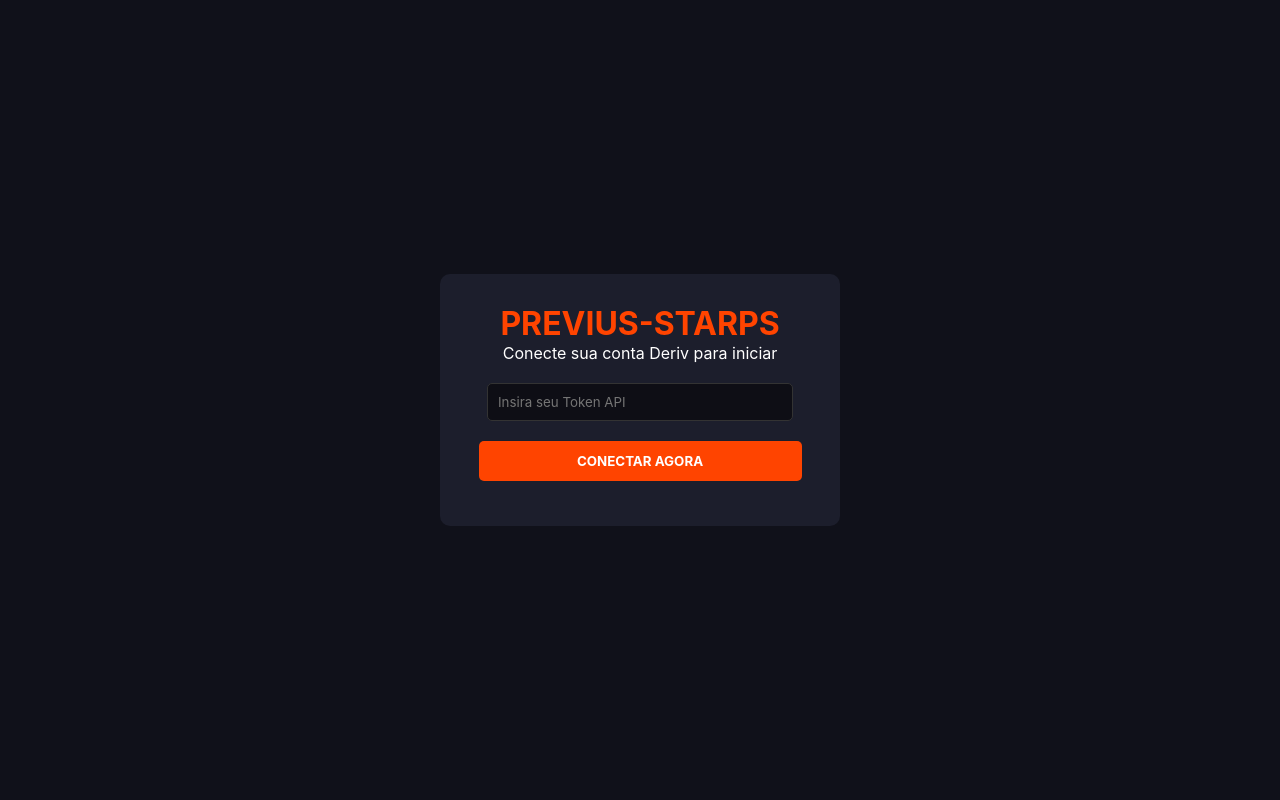
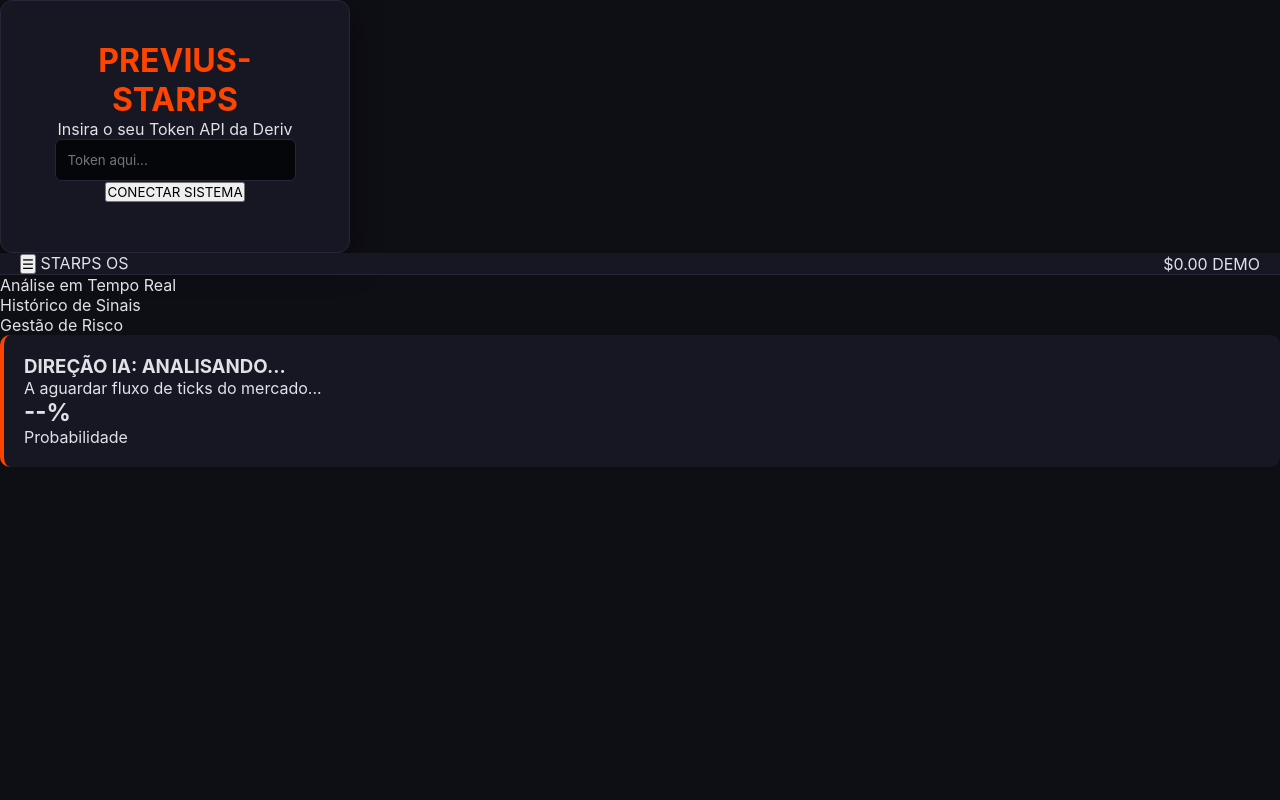
Before and after one commit to mauromanuek/Mauro-Paulo-starps-previus, a FastAPI app: page / in a window 1280 px wide. Run offline with FastAPI, Linux system fonts and the light colour scheme; some libraries are stand-ins or nearby versions.

Commit message:
Refactor login and dashboard structure in index.html

```diff
--- a/templates/index.html
+++ b/templates/index.html
@@ -3,98 +3,114 @@
 <head>
     <meta charset="UTF-8">
     <meta name="viewport" content="width=device-width, initial-scale=1.0">
-    <title>Previus-Starps | OS</title>
+    <title>Previus-Starps OS</title>
     <link rel="stylesheet" href="/static/style.css">
-    <style>
-        /* Ajustes rápidos de Identidade Visual */
-        :root { --accent-primary: #ff4400; --bg-deriv: #10111a; }
-        body { background-color: var(--bg-deriv); color: #fff; font-family: 'Inter', sans-serif; }
-        .btn-up { background: #00a081; color: white; border: none; padding: 15px; border-radius: 5px; cursor: pointer; font-weight: bold; }
-        .btn-down { background: #ef4444; color: white; border: none; padding: 15px; border-radius: 5px; cursor: pointer; font-weight: bold; }
-    </style>
+    <script src="https://s3.tradingview.com/tv.js"></script>
 </head>
 <body>
-
-    <div id="login-screen" class="view-active">
-        <div style="max-width: 400px; margin: 100px auto; text-align: center; background: #1c1e2c; padding: 30px; border-radius: 10px;">
-            <h1 style="color: var(--accent-primary);">PREVIUS-STARPS</h1>
-            <p>Conecte sua conta Deriv para iniciar</p>
-            <input type="password" id="tokenInput" placeholder="Insira seu Token API" style="width: 90%; padding: 10px; margin: 20px 0; border-radius: 5px; border: 1px solid #333; background: #0e0e15; color: white;">
-            <button onclick="connectBot()" style="width: 95%; padding: 12px; background: var(--accent-primary); border: none; color: white; border-radius: 5px; cursor: pointer; font-weight: bold;">CONECTAR AGORA</button>
-            <p id="statusLabel" style="font-size: 12px; margin-top: 15px; color: #888;"></p>
+    <div id="login-view" class="view active">
+        <div class="login-card">
+            <h1 style="color:#ff4400">PREVIUS-STARPS</h1>
+            <p>Insira o seu Token API da Deriv</p>
+            <input type="password" id="tokenInput" placeholder="Token aqui...">
+            <button onclick="connectToServer()">CONECTAR SISTEMA</button>
+            <p id="status-msg" style="margin-top:10px; font-size:12px; color:#888"></p>
         </div>
     </div>
 
-    <div id="main-dashboard" style="display: none;">
-        <header style="display: flex; justify-content: space-between; padding: 15px; background: #161722; border-bottom: 1px solid #252736;">
-            <div style="font-weight: bold; color: var(--accent-primary);">PREVIUS-STARPS v1.0</div>
-            <div id="userInfo">Saldo: <span id="balanceDisplay">$0.00</span></div>
+    <div id="dashboard-view" class="view">
+        <header>
+            <div class="header-left">
+                <button class="menu-btn" onclick="toggleMenu()">☰</button>
+                <span class="logo">STARPS OS</span>
+            </div>
+            <div class="header-right">
+                <span id="balance-display">$0.00</span>
+                <span id="type-display" class="badge">DEMO</span>
+            </div>
         </header>
 
-        <div style="display: flex; height: 90vh;">
-            <nav style="width: 200px; background: #161722; border-right: 1px solid #252736; padding: 20px;">
-                <ul style="list-style: none; padding: 0;">
-                    <li style="margin-bottom: 20px; cursor: pointer;">📊 Análise Geral</li>
-                    <li style="margin-bottom: 20px; cursor: pointer; color: var(--accent-primary);">⚡ Trade Rápido</li>
-                    <li style="margin-bottom: 20px; cursor: pointer;">⚙️ Configurações</li>
+        <div class="main-layout">
+            <nav id="sidebar">
+                <ul>
+                    <li class="active">Análise em Tempo Real</li>
+                    <li>Histórico de Sinais</li>
+                    <li>Gestão de Risco</li>
                 </ul>
             </nav>
 
-            <main style="flex-grow: 1; padding: 20px; display: flex; flex-direction: column;">
-                <div id="analysis-box" style="background: #1c1e2c; padding: 20px; border-radius: 8px; margin-bottom: 20px; border-left: 5px solid var(--accent-primary);">
-                    <h3>IA PREVISÃO: <span id="iaDirection">ANALISANDO...</span></h3>
-                    <p id="iaReason" style="color: #aaa;">Aguardando fluxo de dados dos ticks...</p>
-                    <div style="font-size: 24px; font-weight: bold; color: #00a081;" id="iaProb">--%</div>
+            <section class="content">
+                <div class="analysis-panel">
+                    <div class="signal-info">
+                        <h3>DIREÇÃO IA: <span id="iaAction">ANALISANDO...</span></h3>
+                        <p id="iaReason">A aguardar fluxo de ticks do mercado...</p>
+                    </div>
+                    <div class="signal-prob">
+                        <h2 id="iaProb">--%</h2>
+                        <span>Probabilidade</span>
+                    </div>
                 </div>
 
-                <div style="flex-grow: 1; background: #0e0e15; border-radius: 8px; display: flex; align-items: center; justify-content: center;">
-                    <p style="color: #444;">[ INTEGRAÇÃO TRADINGVIEW AQUI ]</p>
-                </div>
-
-                <div style="display: grid; grid-template-columns: 1fr 1fr; gap: 20px; margin-top: 20px;">
-                    <button class="btn-up" onclick="confirmTrade('CALL')">COMPRAR (UP)</button>
-                    <button class="btn-down" onclick="confirmTrade('PUT')">VENDER (DOWN)</button>
-                </div>
-            </main>
+                <div id="chart-container"></div>
+            </section>
         </div>
     </div>
 
     <script>
-        async function connectBot() {
+        function toggleMenu() { document.getElementById('sidebar').classList.toggle('open'); }
+
+        async function connectToServer() {
             const token = document.getElementById('tokenInput').value;
-            const status = document.getElementById('statusLabel');
-            status.innerText = "Iniciando conexão segura...";
+            const status = document.getElementById('status-msg');
+            if(!token) return status.innerText = "Insira um token!";
 
-            const response = await fetch('/login', {
+            status.innerText = "A validar token na Deriv...";
+
+            const res = await fetch('/login', {
                 method: 'POST',
                 headers: {'Content-Type': 'application/json'},
                 body: JSON.stringify({token: token})
             });
+            const data = await res.json();
 
-            const data = await response.json();
             if(data.status === 'success') {
-                document.getElementById('login-screen').style.display = 'none';
-                document.getElementById('main-dashboard').style.display = 'block';
-                startAnalysisLoop();
+                document.getElementById('login-view').classList.remove('active');
+                document.getElementById('dashboard-view').classList.add('active');
+                loadChart();
+                startLiveData();
             } else {
-                status.innerText = "Erro ao conectar. Verifique o Token.";
+                status.innerText = data.message;
             }
         }
 
-        function startAnalysisLoop() {
+        function loadChart() {
+            new TradingView.widget({
+                "autosize": true, "symbol": "DERIV:VOL100", "interval": "1",
+                "timezone": "Etc/UTC", "theme": "dark", "style": "1",
+                "container_id": "chart-container"
+            });
+        }
+
+        function startLiveData() {
+            // Atualiza Saldo
+            setInterval(async () => {
+                const res = await fetch('/account_info');
+                const data = await res.json();
+                document.getElementById('balance-display').innerText = "$" + data.balance.toFixed(2);
+                document.getElementById('type-display').innerText = data.account_type.toUpperCase();
+            }, 4000);
+
+            // Atualiza Sinais
             setInterval(async () => {
                 const res = await fetch('/get_analysis');
                 const data = await res.json();
                 if(data.status === 'active') {
-                    document.getElementById('iaDirection').innerText = data.action;
-                    document.getElementById('iaProb').innerText = data.prob;
+                    document.getElementById('iaAction').innerText = data.action;
+                    document.getElementById('iaProb').innerText = (data.probability * 100).toFixed(0) + "%";
                     document.getElementById('iaReason').innerText = data.reason;
+                    document.getElementById('iaAction').style.color = data.action.includes("CALL") ? "#00ff88" : "#ff3344";
                 }
             }, 2000);
-        }
-
-        function confirmTrade(type) {
-            alert("Operação " + type + " enviada para confirmação manual!");
         }
     </script>
 </body>
```
